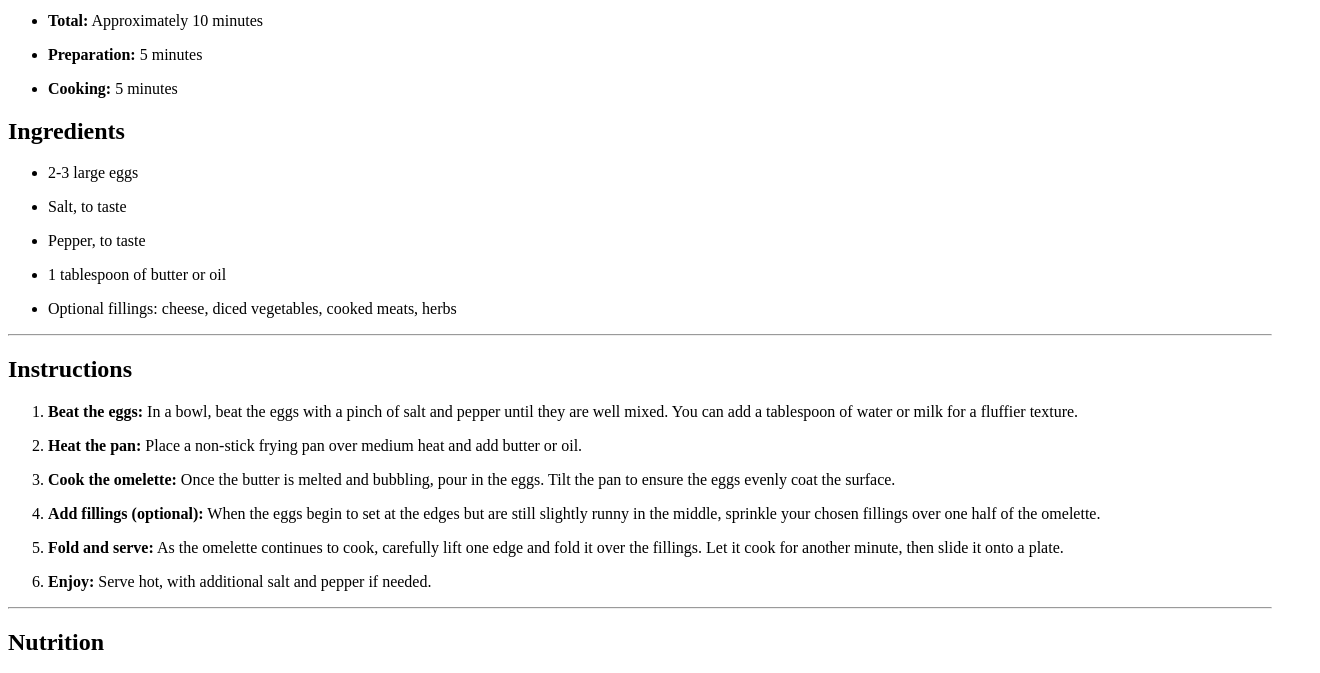
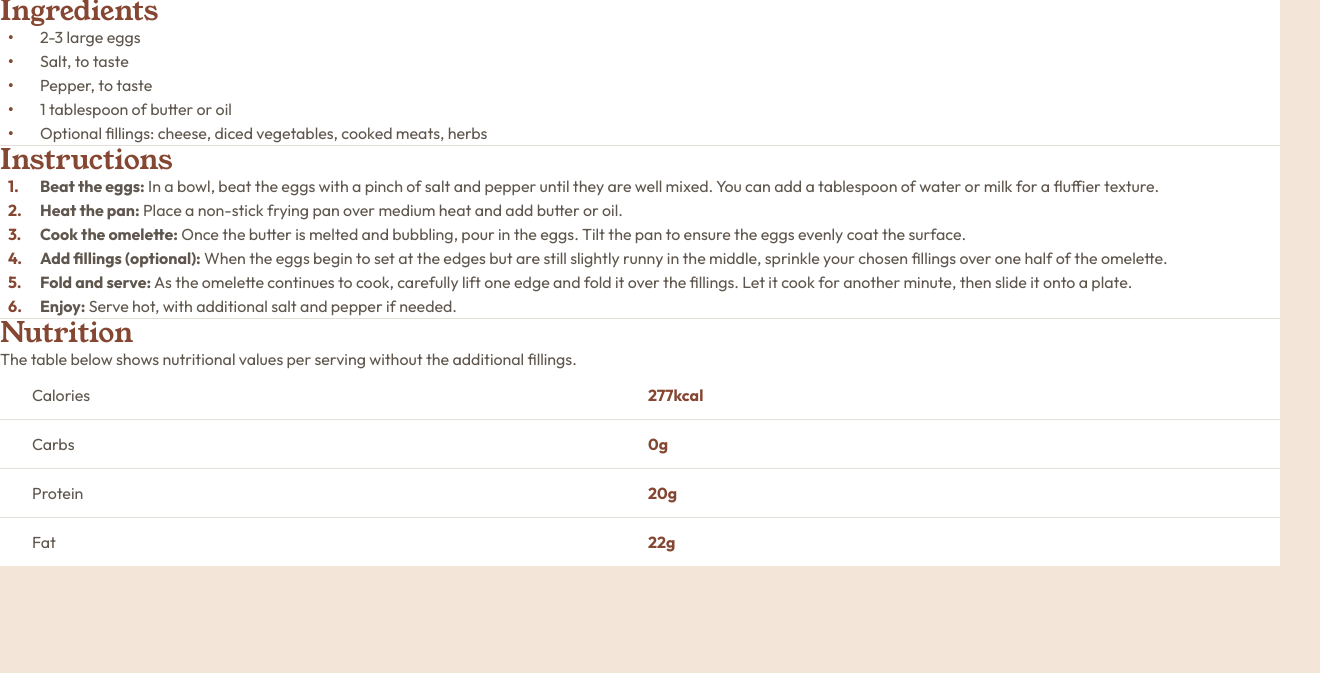
Before and after one commit to dave-cross/Frontend-Mentor-recipe-page-solution, a plain HTML site: page index.html in a window 1280 px wide. Shown: the part 752-1425 px from the top of the page, 1320 px wide, since content can reach past the window. After the commit the page ends 1318 px from the top, so only its background shows below. Drawn offline with Linux system fonts and the light colour scheme.

Commit message:
style: add tokens and globals

```diff
--- a/index.html
+++ b/index.html
@@ -14,6 +14,12 @@
 
     <title>Frontend Mentor | Recipe page</title>
 
+    <link rel="preconnect" href="https://fonts.googleapis.com" />
+    <link rel="preconnect" href="https://fonts.gstatic.com" crossorigin />
+    <link
+      href="https://fonts.googleapis.com/css2?family=Outfit:wght@100..900&family=Young+Serif&display=swap"
+      rel="stylesheet"
+    />
     <link rel="stylesheet" href="style.css" />
   </head>
   <body>
--- a/style.css
+++ b/style.css
@@ -0,0 +1,164 @@
+:root {
+  --white: hsl(0, 0%, 100%);
+  --stone-100: hsl(30, 54%, 90%);
+  --stone-150: hsl(30, 18%, 87%);
+  --stone-600: hsl(30, 10%, 34%);
+  --stone-900: hsl(24, 5%, 18%);
+  --brown-800: hsl(14, 45%, 36%);
+  --rose-800: hsl(332, 51%, 32%);
+  --rose-50: hsl(330, 100%, 98%);
+
+  --text-size-1: 40px;
+  --text-size-1-sm: 32px;
+  --text-size-2: 28px;
+  --text-size-3: 20px;
+  --text-size-4: 16px;
+
+  --font-serif: "Young Serif", serif;
+  --font-sans-serif: "Outfit", sans-serif;
+
+  --space-100: 8px;
+  --space-150: 12px;
+  --space-200: 16px;
+  --space-300: 24px;
+  --space-400: 32px;
+  --space-500: 40px;
+  --space-600: 48px;
+  --space-950: 76px;
+  --space-1600: 128px;
+
+  --radius-lg: 24px;
+  --radius-sm: 12px;
+
+  --seperator: 1px solid var(--stone-150);
+
+  --max-width: 736px;
+}
+
+*,
+*::before,
+*::after {
+  box-sizing: border-box;
+  margin: 0;
+  padding: 0;
+}
+
+body {
+  background-color: var(--stone-100);
+  color: var(--stone-600);
+  font-family: var(--font-sans-serif);
+  font-optical-sizing: auto;
+  font-weight: 400;
+  font-style: normal;
+  line-height: 1.5;
+}
+
+h1,
+h2 {
+  font-family: var(--font-serif);
+  font-weight: 400;
+  font-style: normal;
+  line-height: 1;
+}
+
+h1 {
+  color: var(--stone-900);
+  font-size: var(--text-size-1-sm);
+
+  @media (min-width: 500px) {
+    font-size: var(--text-size-1);
+  }
+}
+
+h2 {
+  color: var(--brown-800);
+  font-size: var(--text-size-2);
+}
+
+picture,
+img {
+  display: block;
+  max-width: 100%;
+}
+
+hr {
+  border: 0;
+  border-block-start: var(--seperator);
+}
+
+ul,
+ol {
+  /* 8px + 16px + 16px */
+  --_list-indent: var(--list-indent, var(--space-500));
+  --_marker-type: var(--marker-type, disc);
+  --_marker-suffix: var(--marker-suffix, "");
+  --_marker-color: var(--marker-color, var(--brown-800));
+  list-style: none;
+
+  li {
+    margin-inline-start: var(--_list-indent);
+    text-indent: calc(var(--_list-indent) * -1);
+  }
+
+  li::before {
+    content: counter(list-item, var(--_marker-type)) var(--_marker-suffix);
+    color: var(--_marker-color);
+    font-weight: 700;
+    font-variant-numeric: normal;
+    display: block;
+    float: left;
+    min-width: var(--space-200);
+    margin-inline: var(--space-100) var(--space-200);
+  }
+}
+
+ol {
+  --marker-type: decimal;
+  --marker-suffix: ".";
+}
+
+table {
+  --_left-right-padding: var(--left-right-padding, var(--space-400));
+  table-layout: fixed;
+  border-collapse: collapse;
+  width: 100%;
+  text-align: left;
+}
+
+th,
+td {
+  padding: var(--space-150) var(--space-100);
+
+  &:first-child {
+    padding-inline-start: var(--_left-right-padding);
+  }
+  &:last-child {
+    padding-inline-end: var(--_left-right-padding);
+  }
+}
+
+th {
+  font-weight: 400;
+}
+
+td {
+  font-weight: 700;
+  color: var(--brown-800);
+}
+
+tr {
+  & + & {
+    border-block-start: var(--seperator);
+  }
+
+  &:first-child {
+    padding-block-start: 0;
+  }
+  &:last-child {
+    padding-block-end: 0;
+  }
+}
+
+.recipe {
+  background-color: var(--white);
+}
```
